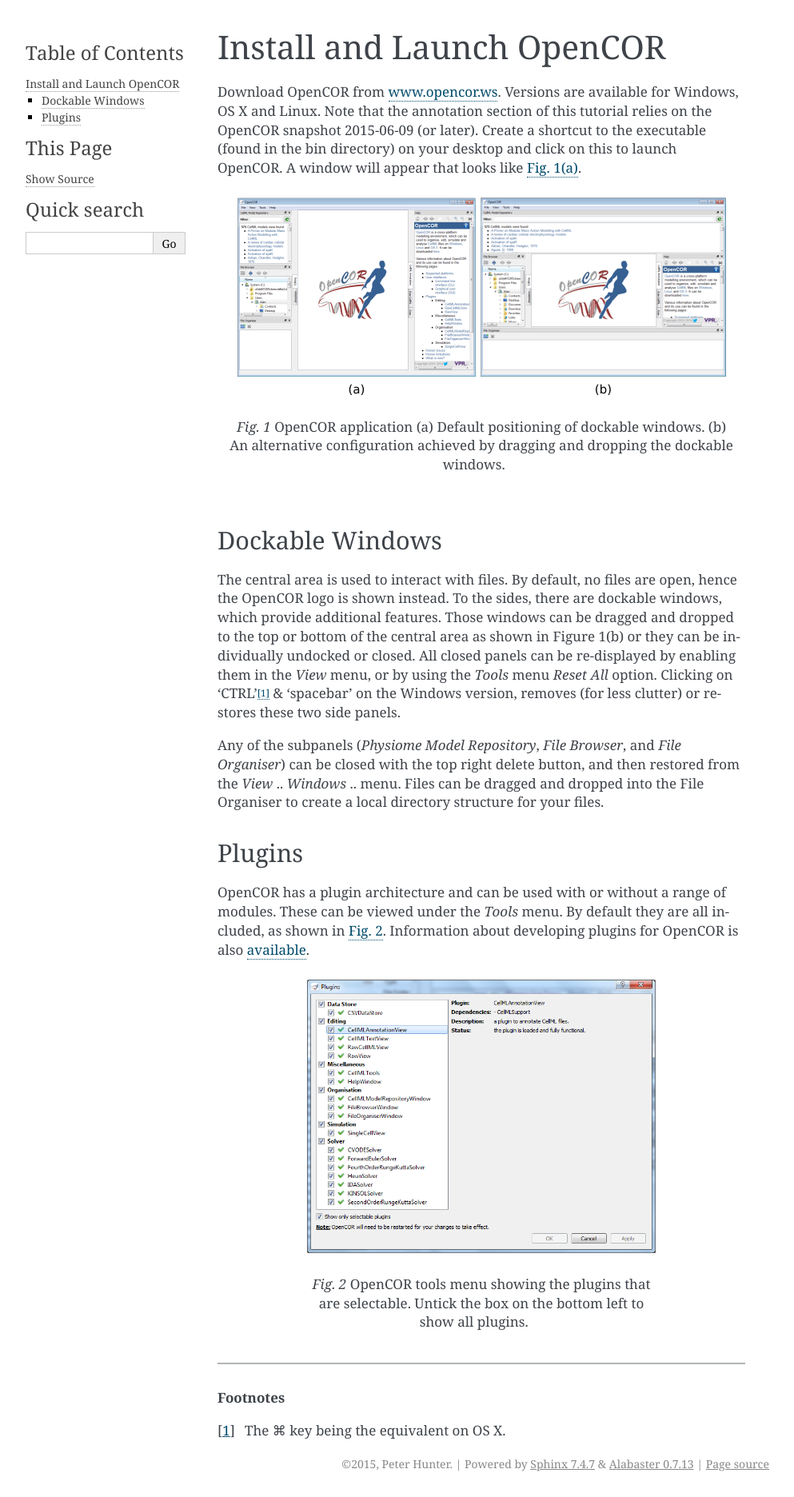
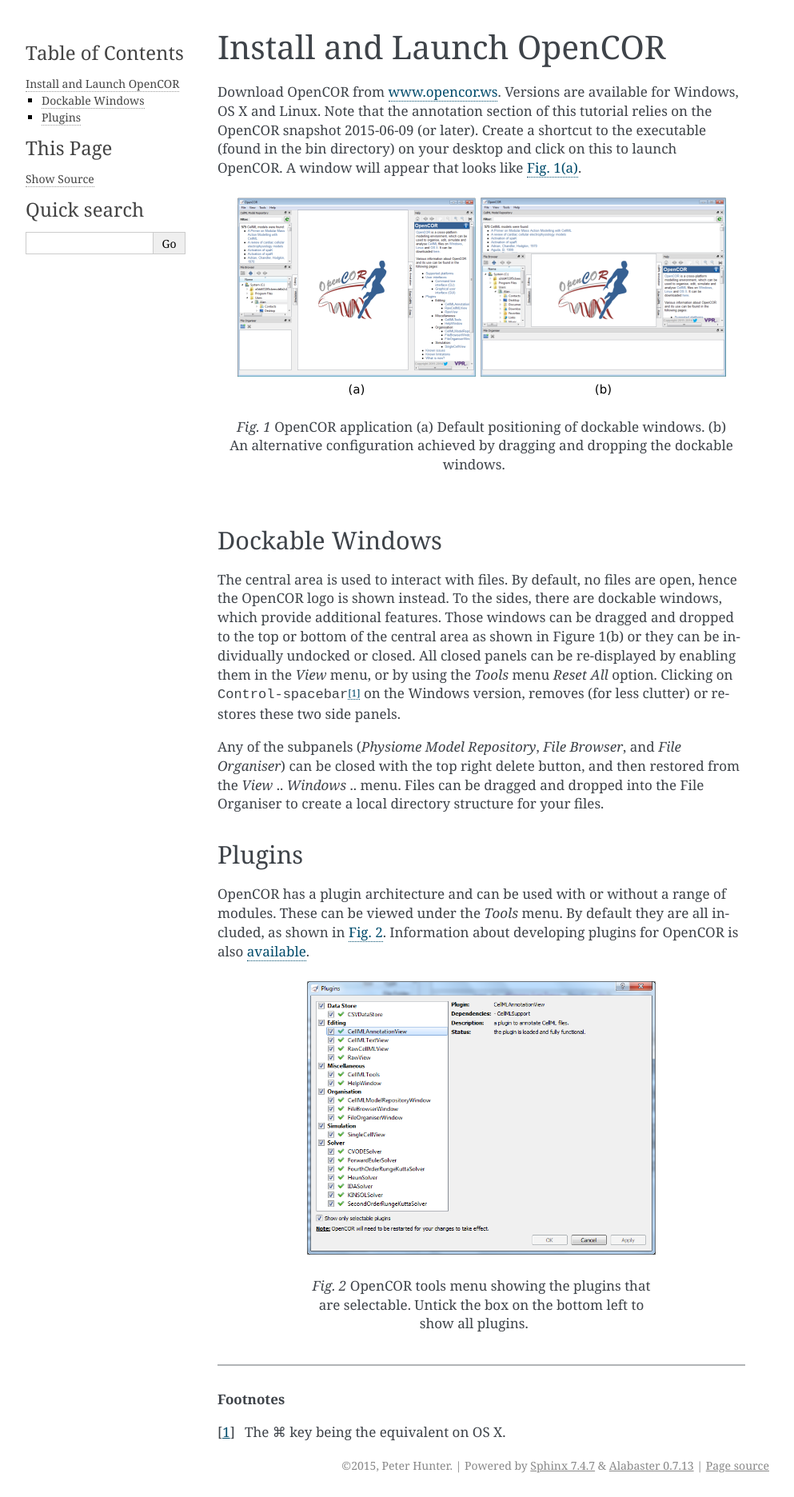
Before and after one commit to ABI-Tutorials/CellML-OpenCOR-PMR, a Sphinx documentation site: the page built from source/install.rst, in a window 1280 px wide. Shown: the whole page at 80% size, without its empty margins (148-1141 px from the left). Built offline with Sphinx 7.4.7, drawn with Linux system fonts in a browser that asks for light colours.

```diff
--- a/source/install.rst
+++ b/source/install.rst
@@ -28,7 +28,7 @@ can be dragged and dropped to the top or bottom of the central area as
 shown in Figure 1(b) or they can be individually undocked or closed. All
 closed panels can be re-displayed by enabling them in the *View* menu,
 or by using the *Tools* menu *Reset All* option. Clicking on
-‘CTRL’\ [#]_ & ‘spacebar’ on the Windows version, removes (for less
+:kbd:`Control-spacebar`\ [#]_ on the Windows version, removes (for less
 clutter) or restores these two side panels.
 
 Any of the subpanels (*Physiome Model Repository*, *File Browser*, and
```
Also changed, not shown: other parts of source/install.rst (+3 -1 lines).
